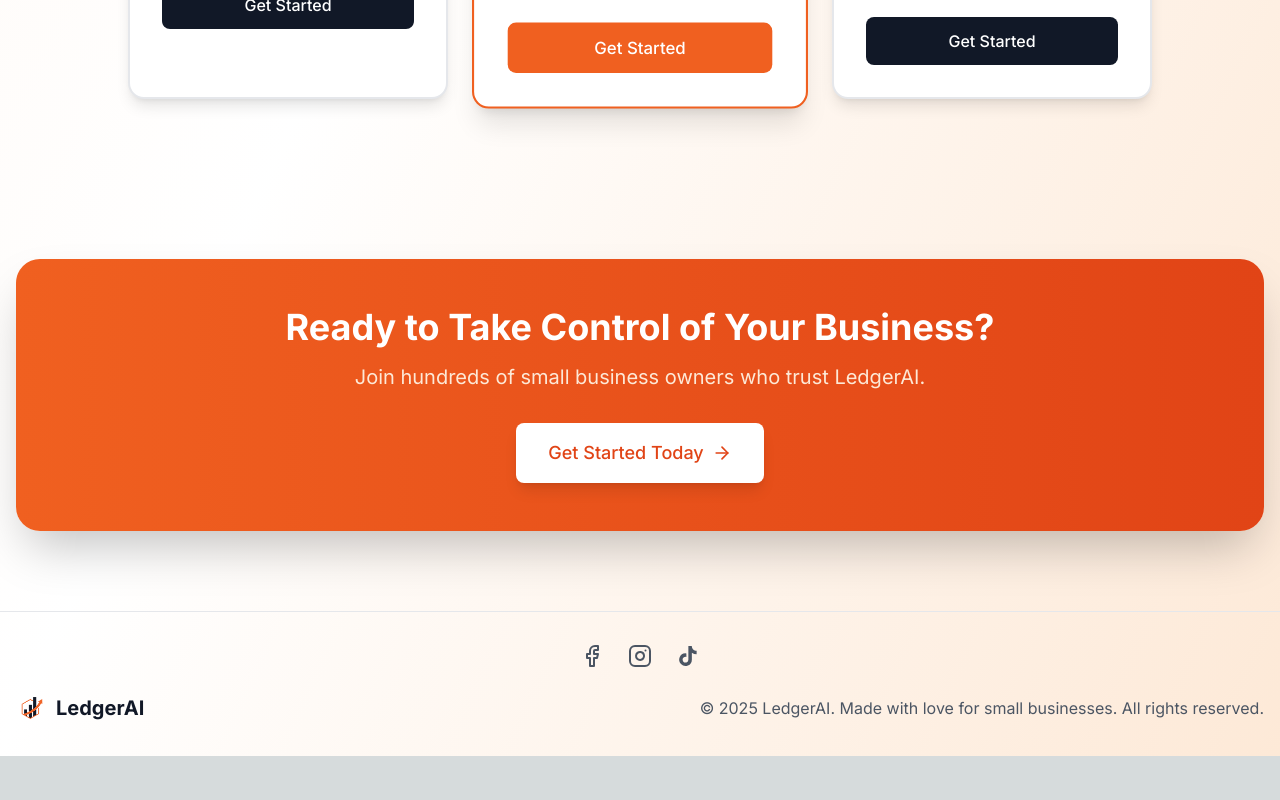
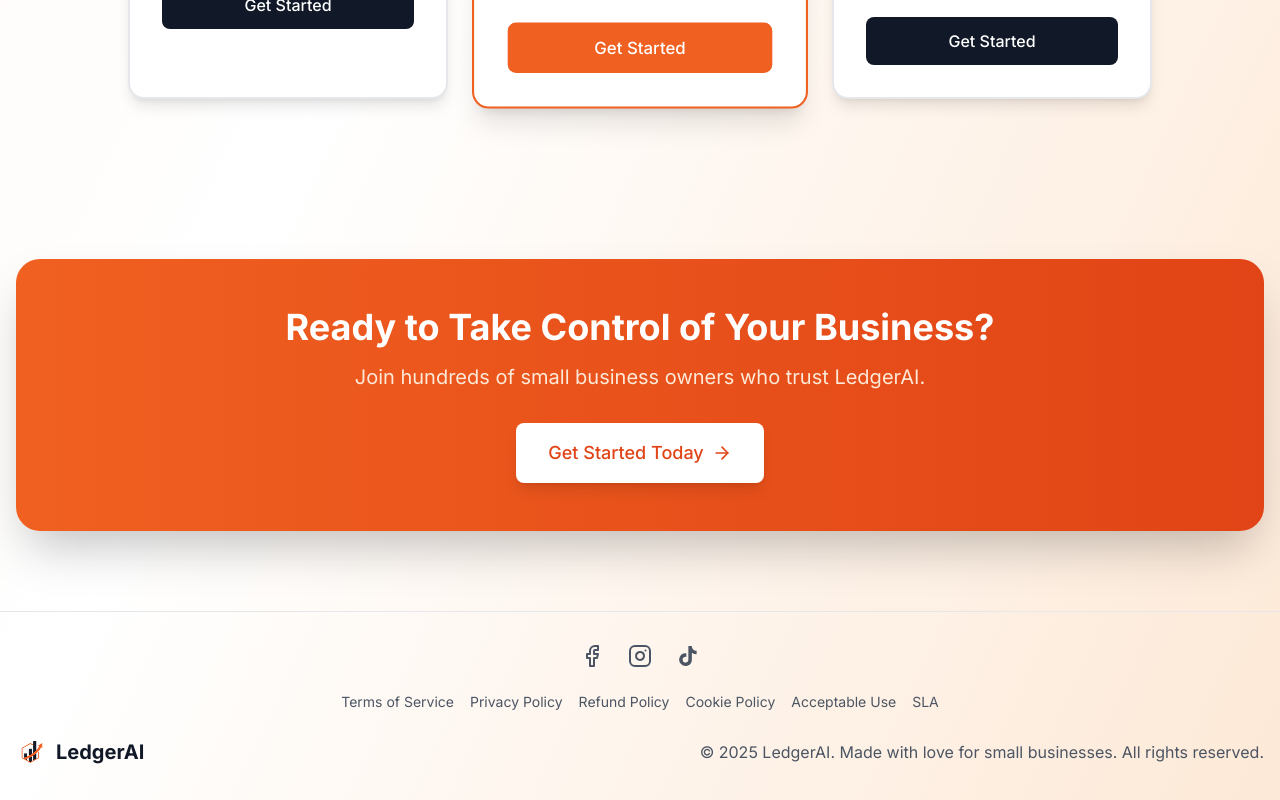
Before and after one commit to AleDiazz/Small-Biz-Dashboards, a Next.js app: page / in a window 1280 px wide. Shown: the part 2009-2809 px from the top of the page. Before the commit the page ends 2765 px from the top, so only its background shows below. Built offline with nearby package versions, Linux system fonts and the light colour scheme; no server answers.

Commit message:
Update sitemap and footer with legal page links
- Added all 7 legal pages to sitemap.xml
- Added legal links to homepage footer for easy access

```diff
--- a/app/page.tsx
+++ b/app/page.tsx
@@ -338,6 +338,28 @@
             </a>
           </div>
 
+          {/* Legal Links */}
+          <div className="flex flex-wrap justify-center gap-4 text-sm text-gray-600">
+            <Link href="/legal/terms-of-service" className="hover:text-primary-500 transition-colors">
+              Terms of Service
+            </Link>
+            <Link href="/legal/privacy-policy" className="hover:text-primary-500 transition-colors">
+              Privacy Policy
+            </Link>
+            <Link href="/legal/refund-policy" className="hover:text-primary-500 transition-colors">
+              Refund Policy
+            </Link>
+            <Link href="/legal/cookie-policy" className="hover:text-primary-500 transition-colors">
+              Cookie Policy
+            </Link>
+            <Link href="/legal/acceptable-use-policy" className="hover:text-primary-500 transition-colors">
+              Acceptable Use
+            </Link>
+            <Link href="/legal/sla" className="hover:text-primary-500 transition-colors">
+              SLA
+            </Link>
+          </div>
+
           {/* Copyright */}
           <div className="flex flex-col md:flex-row items-center justify-between w-full">
             <div className="flex items-center space-x-2 mb-4 md:mb-0">
--- a/app/sitemap.ts
+++ b/app/sitemap.ts
@@ -14,6 +14,14 @@
     '/features',
     '/login',
     '/signup',
+    // Legal pages
+    '/legal/terms-of-service',
+    '/legal/privacy-policy',
+    '/legal/refund-policy',
+    '/legal/cookie-policy',
+    '/legal/data-processing-addendum',
+    '/legal/acceptable-use-policy',
+    '/legal/sla',
   ]
 
   return routes.map((route) => ({
```
